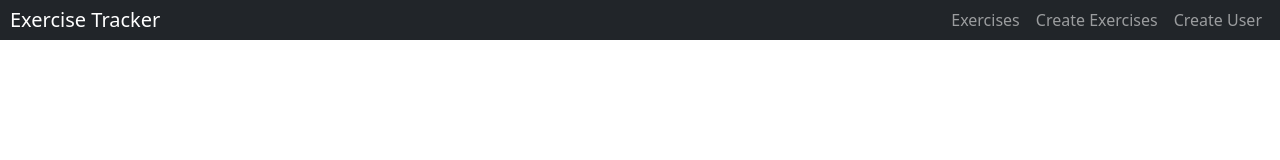
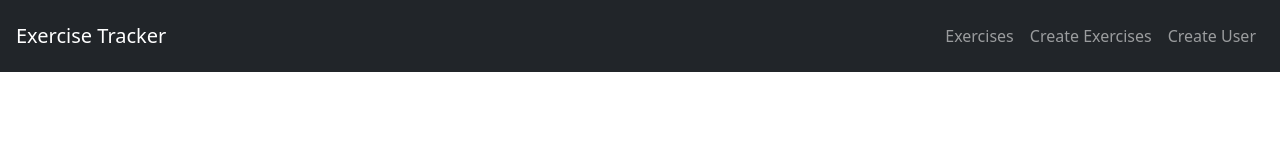
Before and after one commit to goyal-Dushi/MERN-app, a React (Create React App) app: page / in a window 1280 px wide. Shown: the top 160 px of the page. Built offline with nearby package versions, Linux system fonts and the light colour scheme; no server answers.

Commit message:
added btn toggler for smalller widths

```diff
--- a/src/components/navbar.jsx
+++ b/src/components/navbar.jsx
@@ -4,12 +4,24 @@ import { Link } from "react-router-dom";
 function navbar() {
   return (
     <nav
-      className='navbar navbar-dark bg-dark navbar-expand-sm fixed-top'
+      className='navbar navbar-dark bg-dark navbar-expand-sm fixed-top p-3 mb-5'
       style={{ padding: "0px 10px" }}>
       <Link to='/' className='navbar-brand'>
         Exercise Tracker
       </Link>
-      <div className='collapse navbar-collapse justify-content-end'>
+      <button
+        className='navbar-toggler'
+        type='button'
+        data-toggle='collapse'
+        data-target='#navContent'
+        aria-controls='navContent'
+        aria-expanded='false'
+        aria-label='Toggle navigation'>
+        <span className='navbar-toggler-icon'></span>
+      </button>
+      <div
+        className='collapse navbar-collapse justify-content-end'
+        id={"navContent"}>
         <ul className='navbar-nav mr-auto'>
           <li className='navbar-item'>
             <Link to='/' className='nav-link'>
```
